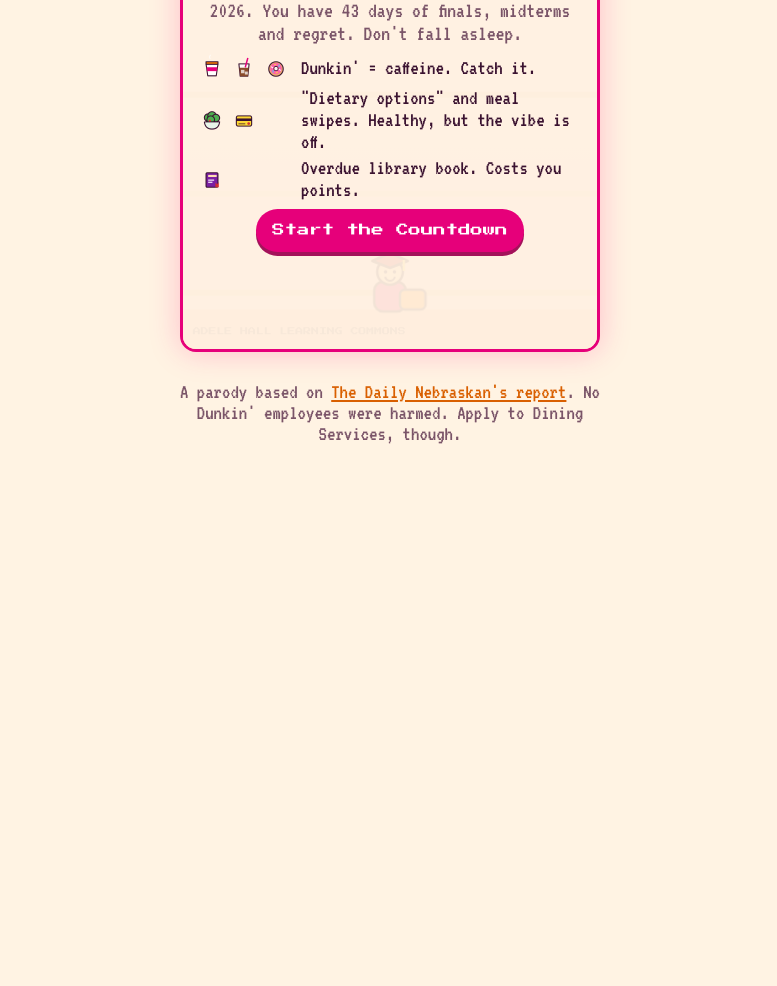
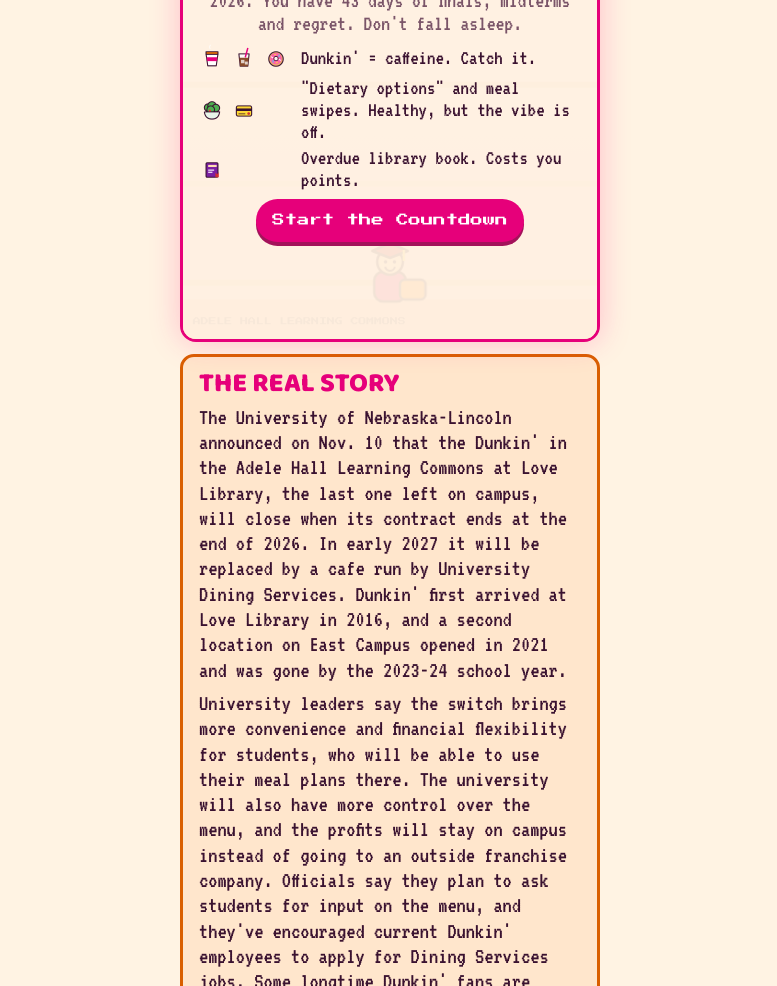
Before and after one commit to diasillo25/diasillo25.github.io, a plain HTML site: page dunkin-last-call/index.html in a window 1280 px wide. Shown: the part 314-1300 px from the top of the page, without its empty margins (250-1027 px from the left). Before the commit the page ends 800 px from the top, so only its background shows below. Drawn offline with Linux system fonts and the light colour scheme.

Commit message:
Add real-story context section to Last Call game
Co-Authored-By: Claude Sonnet 5.5 <noreply@anthropic.com>

```diff
--- a/dunkin-last-call/index.html
+++ b/dunkin-last-call/index.html
@@ -12,11 +12,11 @@
   :root{--bg:#fff3e3;--panel:#ffe6cc;--ink:#3a1230;--muted:#7a5468;--pink:#e6007a;--orange:#d95f00;--bad:#7ad06b}
   *{box-sizing:border-box}
   html,body{margin:0;height:100%;background:var(--bg);color:var(--ink);font-family:"VT323",monospace;font-size:20px;overscroll-behavior:none}
-  body{display:flex;flex-direction:column;align-items:center;justify-content:center;padding:12px;gap:8px}
+  body{display:flex;flex-direction:column;align-items:center;padding:12px;gap:8px}
   h1{margin:0;font-family:"Baloo 2",system-ui,sans-serif;font-weight:800;font-size:clamp(1.5rem,7vw,2.1rem);line-height:1;letter-spacing:.01em;text-transform:uppercase;text-align:center}
   h1 span{color:var(--pink)}h1 b{color:var(--orange)}
   .sub{margin:0;color:var(--muted);font-size:1.15rem;text-align:center}
-  #wrap{position:relative;width:min(100%,420px);aspect-ratio:3/4;max-height:72vh;border-radius:16px;overflow:hidden;border:3px solid var(--pink);box-shadow:0 0 30px #ff2d8744;touch-action:none}
+  #wrap{flex:none;position:relative;width:min(100%,420px);aspect-ratio:3/4;max-height:72vh;border-radius:16px;overflow:hidden;border:3px solid var(--pink);box-shadow:0 0 30px #ff2d8744;touch-action:none}
   canvas{width:100%;height:100%;display:block;background:linear-gradient(#ffeed8,#ffd0e2)}
   #overlay{position:absolute;inset:0;display:flex;flex-direction:column;align-items:center;justify-content:center;text-align:center;padding:14px;background:#fff3e3ee;gap:8px}
   #overlay.hide{display:none}
@@ -27,6 +27,10 @@
   button:active{transform:translateY(3px);box-shadow:0 1px 0 #a3125a}
   .ic{display:flex;gap:2px;align-items:center}.ic canvas{width:30px;height:30px;background:none}
   #overlay .legend{align-items:center}
+  .story{width:min(100%,420px);background:#ffe6cc;border:3px solid var(--orange);border-radius:14px;padding:12px 16px;margin-top:4px}
+  .story h3{margin:0 0 6px;font-family:"Baloo 2",system-ui,sans-serif;font-weight:800;font-size:1.35rem;line-height:1.1;text-transform:uppercase;color:var(--pink)}
+  .story p{margin:0 0 8px;font-size:1.15rem;line-height:1.1;color:var(--ink)}
+  .story p:last-child{margin:0}
   .foot{font-size:1.05rem;color:var(--muted);text-align:center;max-width:420px}
   .foot a{color:var(--orange)}
 </style>
@@ -47,6 +51,11 @@
     <button id="go">Start the Countdown</button>
   </div>
 </div>
+<section class="story">
+  <h3>The real story</h3>
+  <p>The University of Nebraska-Lincoln announced on Nov. 10 that the Dunkin' in the Adele Hall Learning Commons at Love Library, the last one left on campus, will close when its contract ends at the end of 2026. In early 2027 it will be replaced by a cafe run by University Dining Services. Dunkin' first arrived at Love Library in 2016, and a second location on East Campus opened in 2021 and was gone by the 2023-24 school year.</p>
+  <p>University leaders say the switch brings more convenience and financial flexibility for students, who will be able to use their meal plans there. The university will also have more control over the menu, and the profits will stay on campus instead of going to an outside franchise company. Officials say they plan to ask students for input on the menu, and they've encouraged current Dunkin' employees to apply for Dining Services jobs. Some longtime Dunkin' fans are disappointed, but Starbucks and Tazza Coffee will still be around campus.</p>
+</section>
 <p class="foot">A parody based on <a href="https://www.dailynebraskan.com/news/university-of-nebraska-lincoln-to-replace-love-library-dunkin-in-2027/article_ee302f47-dc6b-4009-bfb8-052fabcb7621.html" target="_blank" rel="noopener">The Daily Nebraskan's report</a>. No Dunkin' employees were harmed. Apply to Dining Services, though.</p>
 
 <script>
```
